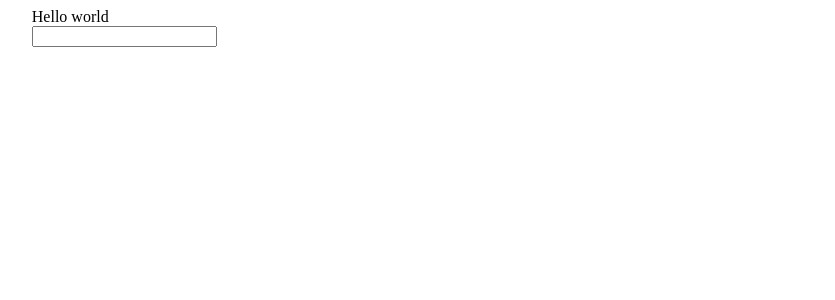
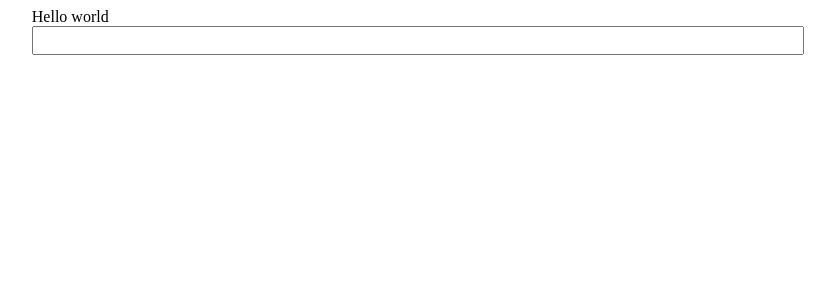
Before and after one commit to vkontrimas/chatgpt-client, a React (Vite) app in the folder web/: page / in a window 1280 px wide. Shown: the top 300 px of the page, without its empty margins (229-1064 px from the left). Built offline with nearby package versions, Linux system fonts and the light colour scheme.

Commit message:
make input box wide

```diff
--- /dev/null
+++ b/web/src/components/MessageInput.css
@@ -0,0 +1,8 @@
+.message-form {
+  width: 100%;
+}
+
+.message-input {
+  padding: 5px;
+  width: 100%;
+}
--- a/web/src/components/MessageInput.jsx
+++ b/web/src/components/MessageInput.jsx
@@ -1,4 +1,5 @@
 import { useState, } from 'react'
+import './MessageInput.css'
 
 const MessageInput = () => {
   const [message, setMessage] = useState('')
@@ -9,8 +10,9 @@ const MessageInput = () => {
   }
 
   return (
-    <form onSubmit={handleSubmit}>
+    <form className="message-form" onSubmit={handleSubmit}>
       <input
+        className="message-input"
         value={message}
         onChange={(event) => setMessage(event.target.value)}
       />
```
